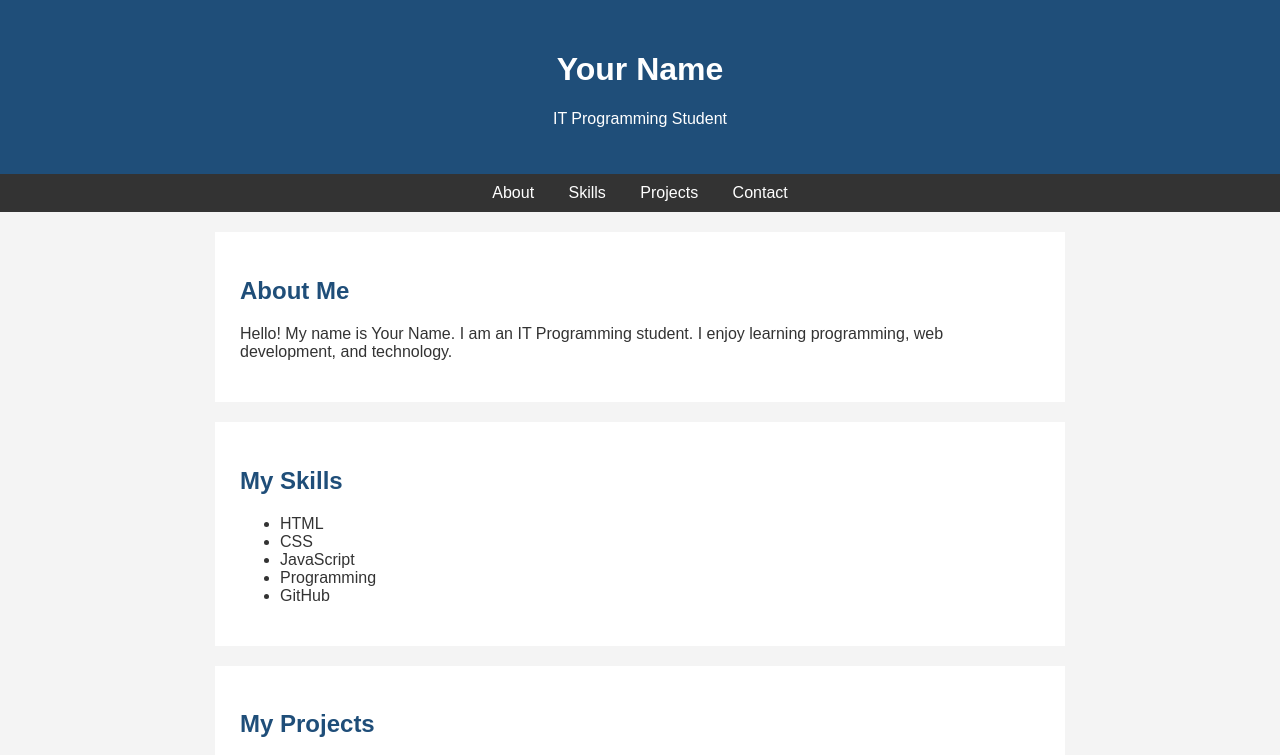
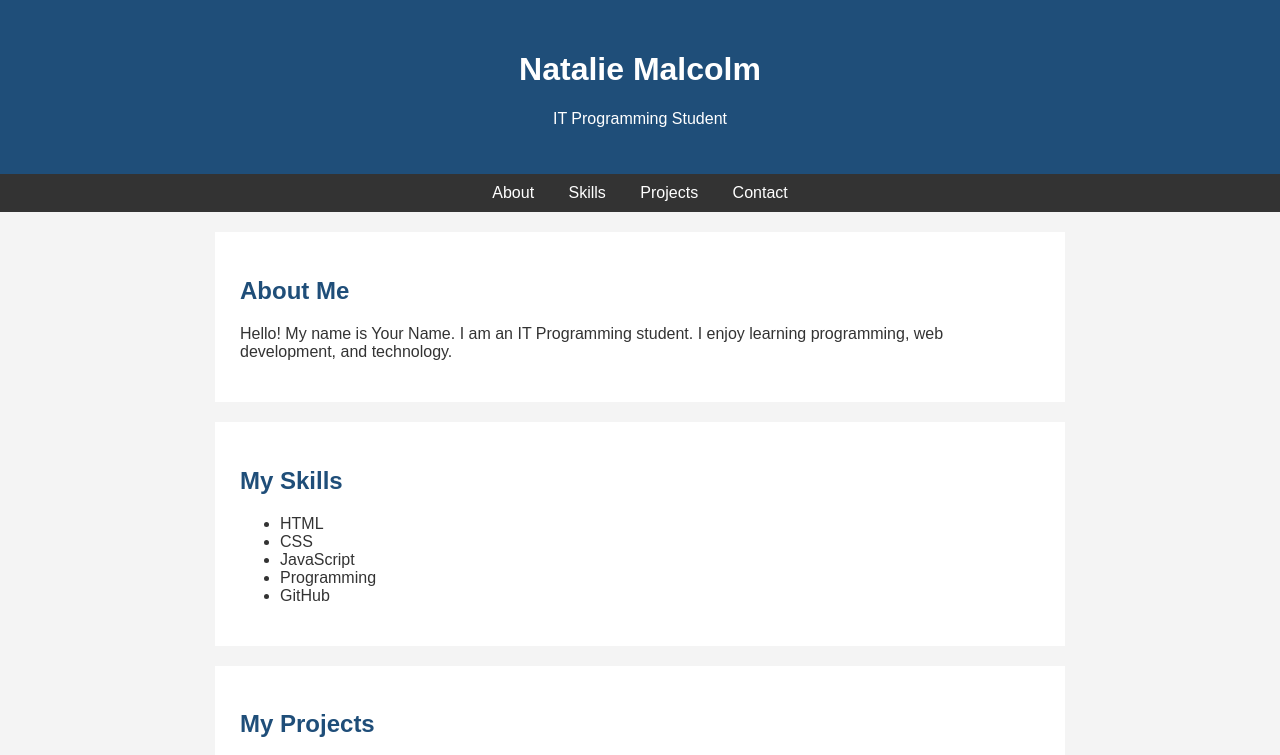
Before and after one commit to natpat870/natpat870.github.io, a plain HTML site: page index.html in a window 1280 px wide. Shown: the top 755 px of the page. Drawn offline with Linux system fonts and the light colour scheme.

Commit message:
Update header with name 'Natalie Malcolm'

```diff
--- a/index.html
+++ b/index.html
@@ -62,7 +62,7 @@
 <body>
 
     <header>
-<h1>Your Name</h1>
+<h1>Natalie Malcolm</h1>
 <p>IT Programming Student</p>
 </header>
 
```
